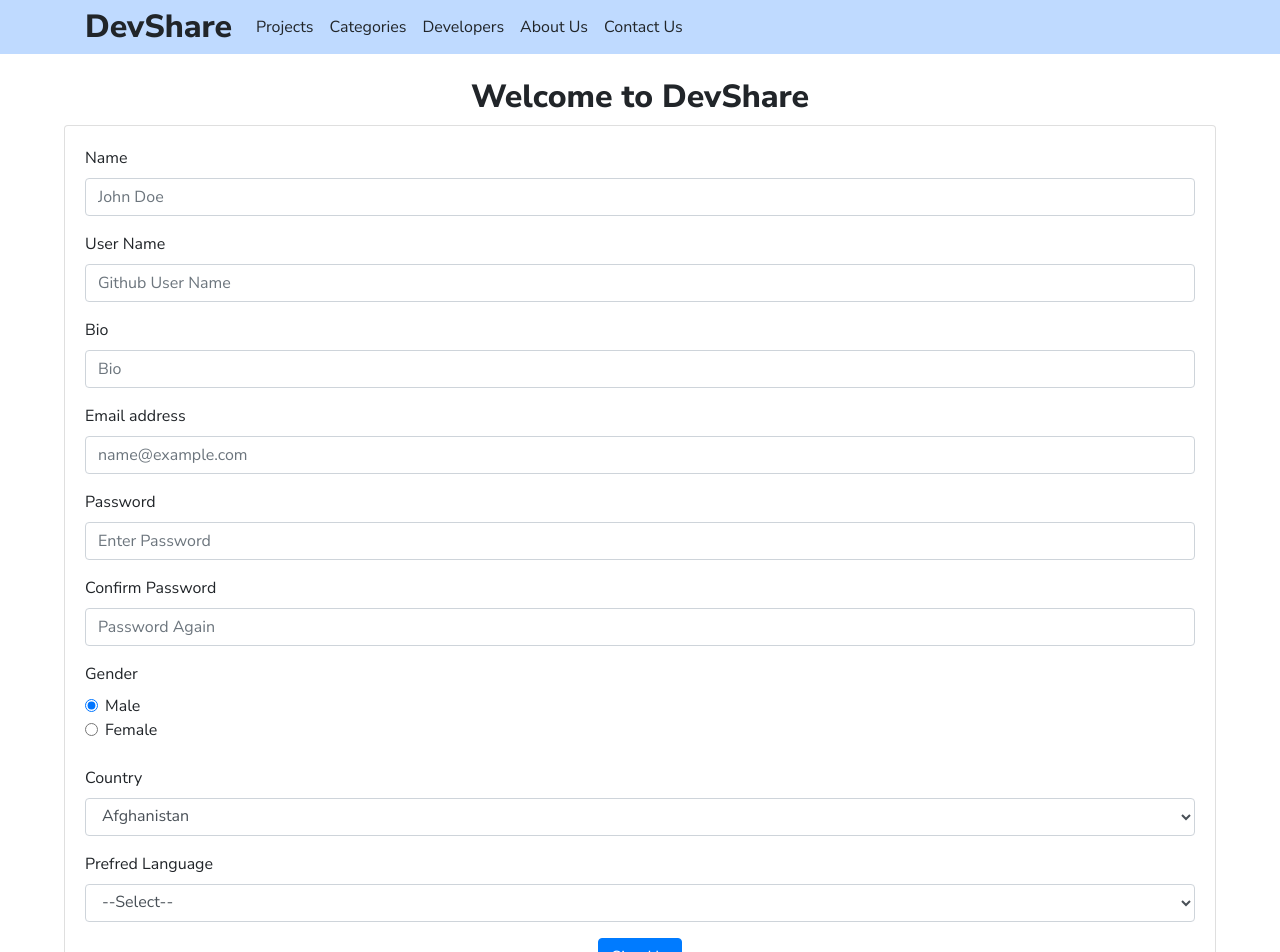
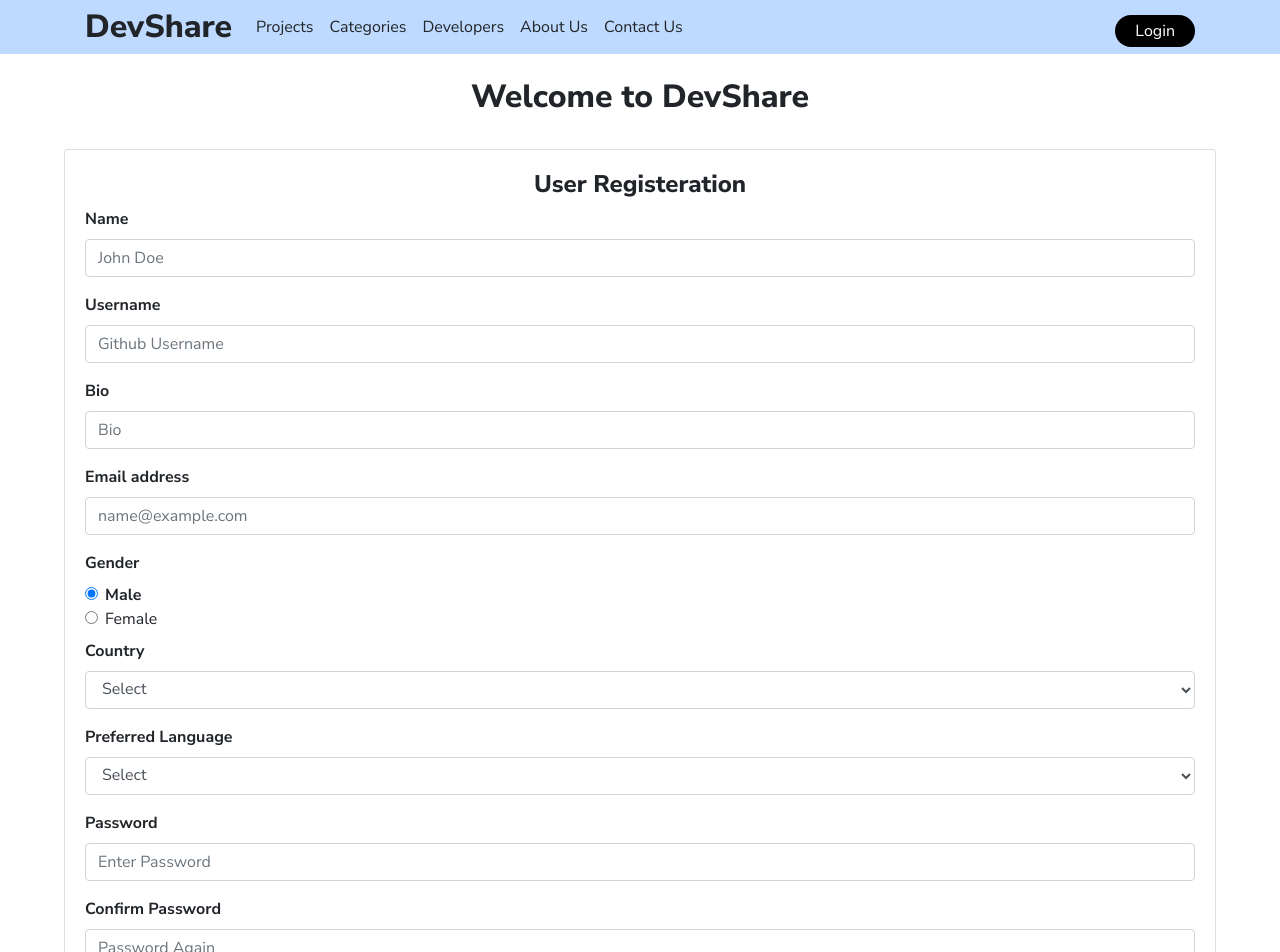
Before and after one commit to akulsr0/devshare, a Next.js app: page /register in a window 1280 px wide. Shown: the top 952 px of the page. Built offline with nearby package versions, Linux system fonts and the light colour scheme.

Commit message:
registeration form fixes and stateful

```diff
--- a/components/Dashboard/DashboardHeader.jsx
+++ b/components/Dashboard/DashboardHeader.jsx
@@ -1,11 +1,15 @@
 import BlackButton from '../BlackButton';
 import { OverlayTrigger, Popover, Button } from 'react-bootstrap';
+import Router from 'next/router';
+import Link from 'next/link';
 
 const DashboardHeader = (props) => {
   return (
     <div className="header container pt-2">
       <div className="header-title-div">
-        <h2 style={{ fontWeight: 800 }}>DevShare</h2>
+        <Link href="/">
+          <h2 style={{ fontWeight: 800 }}>DevShare</h2>
+        </Link>
       </div>
       <div className="menu-items px-2">
         <h6 className="pl-3">Projects</h6>
--- a/pages/register.jsx
+++ b/pages/register.jsx
@@ -1,10 +1,38 @@
 import { OverlayTrigger, Popover, Button } from 'react-bootstrap';
+import { useState } from 'react';
 import Head from 'next/head';
 import Country from '../utils/countryArray';
+import Link from 'next/link';
+import BlackButton from '../components/BlackButton';
 
 const Register = (props) => {
+  const [name, setName] = useState('');
+  const [username, setUsername] = useState('');
+  const [email, setEmail] = useState('');
+  const [bio, setBio] = useState('');
+  const [gender, setGender] = useState('');
+  const [country, setCountry] = useState('');
+  const [preferredLanguage, setPreferredLanguage] = useState('');
+  const [password, setPassword] = useState('');
+  const [confirmPassword, setConfirmPassword] = useState('');
+
+  const registerUser = (event) => {
+    event.preventDefault();
+    console.log({
+      name,
+      username,
+      email,
+      bio,
+      gender,
+      country,
+      preferredLanguage,
+      password,
+      confirmPassword,
+    });
+    // FIXME: Gender not fetching
+  };
+
   return (
-    // comment
     <>
       <Head>
         <title>DevShare: Registeration</title>
@@ -12,7 +40,9 @@ const Register = (props) => {
       <div style={{ backgroundColor: '#bfdaff' }}>
         <div className="header container pt-2">
           <div className="header-title-div">
-            <h2 style={{ fontWeight: 800 }}>DevShare</h2>
+            <Link href="/">
+              <h2 style={{ fontWeight: 800, cursor: 'pointer' }}>DevShare</h2>
+            </Link>
           </div>
           <div className="menu-items px-2">
             <h6 className="pl-3">Projects</h6>
@@ -20,6 +50,11 @@ const Register = (props) => {
             <h6 className="pl-3">Developers</h6>
             <h6 className="pl-3">About Us</h6>
             <h6 className="pl-3">Contact Us</h6>
+          </div>
+          <div className="login-header-div">
+            <a href="/login">
+              <BlackButton title="Login"></BlackButton>
+            </a>
           </div>
           <div className="menu-div">
             <OverlayTrigger
@@ -40,6 +75,9 @@ const Register = (props) => {
                     <h6 style={{ fontWeight: 300, marginBottom: 12 }}>
                       Contact Us
                     </h6>
+                    <a href="/login">
+                      <BlackButton title="Login"></BlackButton>
+                    </a>
                   </Popover.Content>
                 </Popover>
               }
@@ -57,8 +95,8 @@ const Register = (props) => {
       <div className="mt-4">
         <center>
           <h2 style={{ fontWeight: 800 }}>Welcome to DevShare</h2>
+          <br />
         </center>
-        {/* REGISTERATION FORM HERE */}
         <div className="registerbox">
           <div
             className="card"
@@ -70,61 +108,62 @@ const Register = (props) => {
           >
             <div className="card-body">
               <form>
+                <center>
+                  <h4 className="extra-bold">User Registeration</h4>
+                </center>
                 <div className="form-group">
-                  <label for="name">Name</label>
+                  <label htmlFor="name" className="bold">
+                    Name
+                  </label>
                   <input
                     type="text"
                     className="form-control"
                     id="name"
+                    name="name"
                     placeholder="John Doe"
+                    onChange={(e) => setName(e.target.value)}
                   />
                 </div>
                 <div className="form-group">
-                  <label for="username">User Name</label>
+                  <label htmlFor="username" className="bold">
+                    Username
+                  </label>
                   <input
                     type="text"
                     className="form-control"
                     id="username"
-                    placeholder="Github User Name"
+                    name="username"
+                    placeholder="Github Username"
+                    onChange={(e) => setUsername(e.target.value)}
                   />
                 </div>
                 <div className="form-group">
-                  <label for="bio">Bio</label>
+                  <label htmlFor="bio" className="bold">
+                    Bio
+                  </label>
                   <input
                     type="text"
                     className="form-control"
                     id="bio"
+                    name="bio"
                     placeholder="Bio"
+                    onChange={(e) => setBio(e.target.value)}
                   />
                 </div>
                 <div className="form-group">
-                  <label for="email">Email address</label>
+                  <label htmlFor="email" className="bold">
+                    Email address
+                  </label>
                   <input
                     type="email"
                     className="form-control"
                     id="email"
+                    name="email"
                     placeholder="name@example.com"
+                    onChange={(e) => setEmail(e.target.value)}
                   />
                 </div>
-                <div className="form-group">
-                  <label for="password">Password</label>
-                  <input
-                    type="password"
-                    className="form-control"
-                    id="password"
-                    placeholder="Enter Password"
-                  />
-                </div>
-                <div className="form-group">
-                  <label for="cnfpassword">Confirm Password</label>
-                  <input
-                    type="password"
-                    className="form-control"
-                    id="cnfpassword"
-                    placeholder="Password Again"
-                  />
-                </div>
-                <label>Gender</label>
+                <label className="bold">Gender</label>
                 <div className="form-check">
                   <input
                     className="form-check-input"
@@ -132,9 +171,10 @@ const Register = (props) => {
                     name="gender"
                     id="male"
                     value="option1"
-                    checked
+                    onChange={(e) => setGender(e.target.value)}
+                    defaultChecked
                   />
-                  <label className="form-check-label" for="male">
+                  <label className="form-check-label bold" htmlFor="male">
                     Male
                   </label>
                 </div>
@@ -145,52 +185,107 @@ const Register = (props) => {
                     name="gender"
                     id="female"
                     value="option2"
+                    onChange={(e) => setGender(e.target.value)}
                   />
-                  <label className="form-check-label" for="female">
+                  <label className="form-check-label" htmlFor="female">
                     Female
                   </label>
                 </div>
-                <br></br>
-                <div className="form-group">
-                  <label for="country">Country</label>
-                  <select className="form-control" id="country">
-                    {
-                      /** Add country here */
-                      Country.map((country, index)=>(
-                        <option value={country}>{country}</option>
-                      ))
-                    }
+
+                <div className="form-group mt-2">
+                  <label htmlFor="country" className="bold">
+                    Country
+                  </label>
+                  <select
+                    className="form-control"
+                    id="country"
+                    name="country"
+                    onChange={(e) => setCountry(e.target.value)}
+                  >
+                    <option value="" defaultChecked>
+                      Select
+                    </option>
+                    {Country.map((country, index) => (
+                      <option value={country} key={country}>
+                        {country}
+                      </option>
+                    ))}
                   </select>
                 </div>
                 <div className="form-group">
-                  <label for="language">Prefred Language</label>
-                  <select className="form-control" id="language">
-                    <option>--Select--</option>
-                    <option>Python</option>
-                    <option>JavaScript</option>
-                    <option>Java</option>
-                    <option>Ruby</option>
+                  <label
+                    htmlFor="language"
+                    className="bold"
+                    name="preferredLanguage"
+                  >
+                    Preferred Language
+                  </label>
+                  <select
+                    className="form-control"
+                    id="language"
+                    onClick={(e) => setPreferredLanguage(e.target.value)}
+                  >
+                    <option value="" defaultChecked>
+                      Select
+                    </option>
+                    <option value="Python">Python</option>
+                    <option value="Javascript">Javascript</option>
+                    <option value="Java">Java</option>
+                    <option value="Ruby">Ruby</option>
+                    <option value="Golang">Golang</option>
+                    <option value="Rust">Rust</option>
+                    <option value="Typescript">Typescript</option>
                   </select>
                 </div>
-                <div>
+                <div className="form-group">
+                  <label htmlFor="password" className="bold" name="password">
+                    Password
+                  </label>
+                  <input
+                    type="password"
+                    className="form-control"
+                    id="password"
+                    placeholder="Enter Password"
+                    onChange={(e) => setPassword(e.target.value)}
+                  />
+                </div>
+                <div
+                  className="form-group"
+                  className="bold"
+                  name="confirmPassword"
+                >
+                  <label htmlFor="cnfpassword">Confirm Password</label>
+                  <input
+                    type="password"
+                    className="form-control"
+                    id="cnfpassword"
+                    placeholder="Password Again"
+                    onChange={(e) => setConfirmPassword(e.target.value)}
+                  />
+                </div>
+                <div className="mt-3">
                   <center>
-                    <button type="submit" class="btn btn-primary">
+                    <button
+                      type="submit"
+                      className="btn btn-primary"
+                      onClick={registerUser}
+                    >
                       Sign Up
                     </button>
                   </center>
                 </div>
               </form>
               <div>
-                <b>Already a User </b>
-                <a href="#">Sign In</a>
+                <b>
+                  Already have an account? <a href="/login">Login</a>
+                </b>
               </div>
             </div>
           </div>
         </div>
-      <br></br><br></br>
-
-
-        </div>
+        <br></br>
+        <br></br>
+      </div>
     </>
   );
 };
--- a/pages/styles/main.css
+++ b/pages/styles/main.css
@@ -9,6 +9,30 @@ body {
   padding: 0;
   box-sizing: border-box;
   font-family: 'Nunito Sans';
+}
+
+.light {
+  font-weight: 300;
+}
+
+.regular {
+  font-weight: 400;
+}
+
+.semi-bold {
+  font-weight: 600;
+}
+
+.bold {
+  font-weight: 700;
+}
+
+.extra-bold {
+  font-weight: 800;
+}
+
+.extraa-bold {
+  font-weight: 900;
 }
 
 h2,
@@ -153,7 +177,8 @@ h4 {
   .menu-content {
     display: block;
   }
-  .register-card{
+
+  .register-card {
     width: 90%;
   }
 
```
Also changed, not shown: components/Header.jsx (+29 -22 lines).
